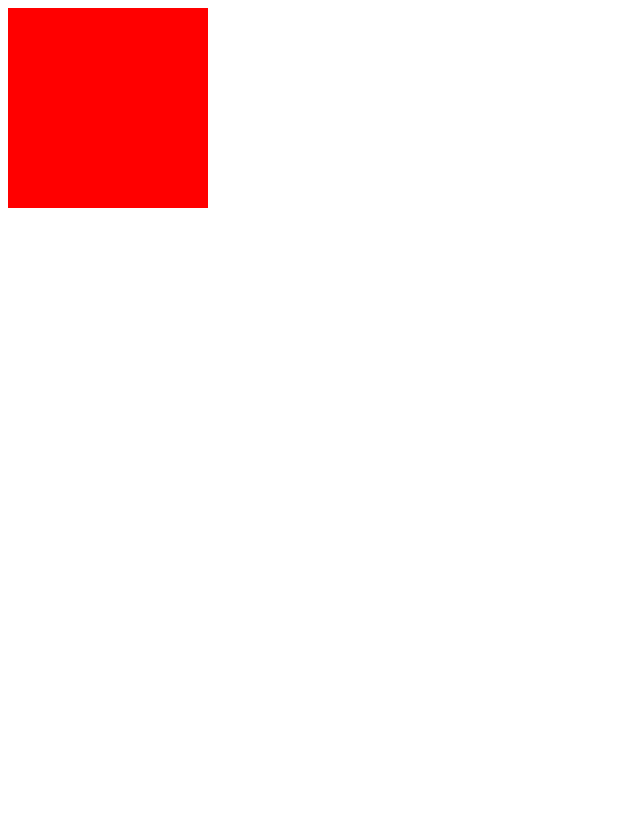
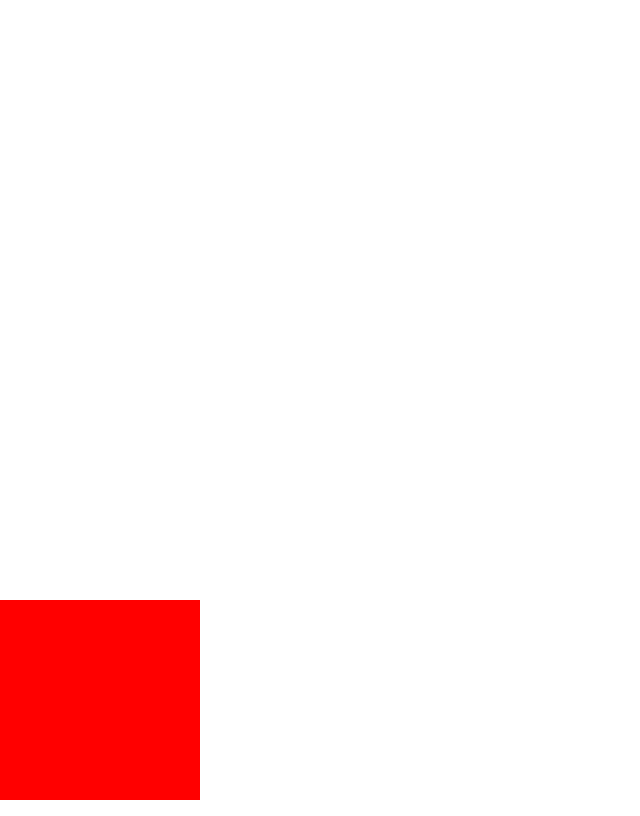
Before and after one commit to imjimmeh/js13kgames-2023, a website: page src/index.html in a window 1280 px wide. Shown: the whole page, without its empty margins (0-640 px from the left). Drawn offline with Linux system fonts and the light colour scheme; files whose address does not match are found by name.

Commit message:
feat: Initial webgl work

```diff
--- a/esbuild.config.mjs
+++ b/esbuild.config.mjs
@@ -2,11 +2,11 @@ import * as esbuild from "esbuild";
 import { copyFileSync } from "fs";
 
 await esbuild.build({
-  entryPoints: ["./src/ecs-testing/testing.ts"],
+  entryPoints: ["./src/app.ts"],
   bundle: true,
   minify: true,
   sourcemap: true,
-  outfile: "./build/game.js",
+  outfile: "./build/g.js",
 });
 
 copyFileSync("src/index.html", "build/index.html");
--- /dev/null
+++ b/src/app.ts
@@ -0,0 +1,36 @@
+import {
+  ControlledBy,
+  ControlledByComponent,
+} from "./ecs/additions/components/controlled-by";
+import { Movement } from "./ecs/additions/components/movement";
+import { createRectangle } from "./ecs/additions/shape-factory";
+import { WebGlRenderer } from "./ecs/additions/systems/WebGlRenderer";
+import { InputSystem } from "./ecs/additions/systems/input";
+import { MovementSystem } from "./ecs/additions/systems/movement";
+import { Engine } from "./ecs/core/engine";
+import { Entity } from "./ecs/core/entity";
+import { WebGl } from "./webgl/main";
+
+const canvas = document.getElementById("canvas") as HTMLCanvasElement;
+
+if (!canvas) throw `Couldn;'t find canvas`;
+
+const webgl = new WebGl({ canvas });
+webgl.init();
+
+const player = new Entity();
+player.name = "Player";
+
+for (const component of createRectangle()) {
+  player.components.add(component);
+}
+
+player.components.add(new Movement({}));
+player.components.add(new ControlledByComponent(ControlledBy.Player));
+
+const engine = new Engine();
+engine.entities.push(player);
+engine.systems.push(new InputSystem());
+engine.systems.push(new MovementSystem());
+engine.systems.push(new WebGlRenderer(webgl));
+engine.init();
--- /dev/null
+++ b/src/ecs/additions/systems/WebGlRenderer.ts
@@ -0,0 +1,77 @@
+import { WebGl } from "../../../webgl/main";
+import { IEngine } from "../../core/engine";
+import { Entity } from "../../core/entity";
+import { System } from "../../core/system";
+import { Colour } from "../components/colour";
+import { Position, PositionName } from "../components/position";
+import { Size } from "../components/size";
+
+export class WebGlRenderer extends System {
+  webgl: WebGl;
+
+  constructor(webgl: WebGl) {
+    super();
+    this.webgl = webgl;
+  }
+
+  accepts(entity: Entity): boolean {
+    return (
+      entity.components.has("Size") &&
+      entity.components.has(PositionName) &&
+      entity.components.has("Colour")
+    );
+  }
+
+  init(): void {}
+
+  update({ entities, systems }: IEngine): void {
+    this.webgl.startDraw();
+
+    for (const entity of this.getAcceptedEntities(entities)) {
+      const size = entity.components.get<Size>("Size")!;
+      const position = entity.components.get<Position>(PositionName)!;
+      const colour = entity.components.get<Colour>("Colour")!;
+
+      const rectangle = createRectangle(
+        position.x,
+        position.y,
+        size.width,
+        size.height
+      );
+      this.webgl.gl.bufferData(
+        this.webgl.gl.ARRAY_BUFFER,
+        rectangle,
+        this.webgl.gl.STATIC_DRAW
+      );
+
+      // Set a random color.
+      this.webgl.gl.uniform4f(
+        this.webgl.colourLocation!,
+        colour.r,
+        colour.g,
+        colour.b,
+        1
+      );
+
+      // Draw the rectangle.
+      var primitiveType = this.webgl.gl.TRIANGLES;
+      var offset = 0;
+      var count = 6;
+      this.webgl.gl.drawArrays(primitiveType, offset, count);
+    }
+  }
+}
+
+const createRectangle = (
+  x: number,
+  y: number,
+  width: number,
+  height: number
+): Float32Array => {
+  const x1 = x;
+  const x2 = x + width;
+  const y1 = y;
+  const y2 = y + height;
+
+  return new Float32Array([x1, y1, x2, y1, x1, y2, x1, y2, x2, y1, x2, y2]);
+};
--- a/src/ecs/additions/systems/input.ts
+++ b/src/ecs/additions/systems/input.ts
@@ -41,7 +41,7 @@ export class InputSystem extends System {
       }
     }
 
-    const xDirection = this.getAxisVector("ArrowLeft", "ArrowRight");
+    const xDirection = this.getAxisVector("ArrowRight", "ArrowLeft");
     const yDirection = this.getAxisVector("ArrowUp", "ArrowDown");
 
     for (const entity of this.getAcceptedEntities(entities)) {
--- a/src/ecs/additions/systems/renderer.ts
+++ b/src/ecs/additions/systems/renderer.ts
@@ -33,7 +33,7 @@ export class RendererSystem extends System {
   init(): void {}
 
   update({ entities }: IEngine): void {
-    instance.clearCanvas();
+    instance().clearCanvas();
 
     for (const entity of this.getAcceptedEntities(entities)) {
       shapeRendererUpdate(entity);
--- a/src/index.html
+++ b/src/index.html
@@ -1,7 +1,21 @@
 <html>
-  <head> </head>
+  <head>
+    <style>
+      html,
+      body {
+        height: 100%;
+        margin: 0;
+      }
+      /* make the canvas fill its container */
+      canvas {
+        width: 100%;
+        height: 100%;
+        display: block;
+      }
+    </style>
+  </head>
   <body>
-    <canvas></canvas>
+    <canvas id="canvas"></canvas>
     <script src="g.js"></script>
   </body>
 </html>
--- /dev/null
+++ b/src/webgl/helpers/resize-canvas.ts
@@ -0,0 +1,19 @@
+export const resizeCanvasToDisplaySize = (canvas: HTMLCanvasElement) => {
+  // Lookup the size the browser is displaying the canvas in CSS pixels.
+  const dpr = window.devicePixelRatio;
+  const { width, height } = canvas.getBoundingClientRect();
+  const displayWidth = Math.round(width * dpr);
+  const displayHeight = Math.round(height * dpr);
+
+  // Check if the canvas is not the same size.
+  const needResize =
+    canvas.width != displayWidth || canvas.height != displayHeight;
+
+  if (needResize) {
+    // Make the canvas the same size
+    canvas.width = displayWidth;
+    canvas.height = displayHeight;
+  }
+
+  return needResize;
+};
--- /dev/null
+++ b/src/webgl/main.ts
@@ -0,0 +1,112 @@
+import { resizeCanvasToDisplaySize } from "./helpers/resize-canvas";
+import { Program } from "./program";
+import { ShaderVars } from "./shaders/constants";
+import { fragmentShader } from "./shaders/fragment";
+import { vertexShader } from "./shaders/vertex";
+
+export class WebGl {
+  gl: WebGL2RenderingContext;
+  canvas: HTMLCanvasElement;
+
+  program: Program;
+
+  colourLocation?: WebGLUniformLocation;
+  positionLocation?: number;
+  resolutionLocation?: WebGLUniformLocation;
+
+  constructor({ canvas }: { canvas: HTMLCanvasElement }) {
+    this.canvas = canvas;
+
+    const gl = canvas.getContext("webgl2");
+
+    if (!gl) throw `Could not find WebGL2 context`;
+
+    this.gl = gl;
+    this.program = new Program({
+      fragmentShader: fragmentShader,
+      vertexShader: vertexShader,
+    });
+    this.program.create(this.gl);
+  }
+
+  init() {
+    const program = this.program.program!;
+
+    this.getPositionLocation(program);
+    this.getResolutionLocation(program);
+    this.getColourLocation(program);
+
+    // Create a buffer and put three 2d clip space points in it
+    const positionBuffer = this.gl.createBuffer();
+
+    // Bind it to ARRAY_BUFFER (think of it as ARRAY_BUFFER = positionBuffer)
+    this.gl.bindBuffer(this.gl.ARRAY_BUFFER, positionBuffer);
+  }
+
+  //TODO: Move most/all this to program
+  startDraw() {
+    const vao = this.gl.createVertexArray();
+
+    // and make it the one we're currently working with
+    this.gl.bindVertexArray(vao);
+
+    // Turn on the attribute
+    this.gl.enableVertexAttribArray(this.positionLocation!);
+
+    // Tell the attribute how to get data out of positionBuffer (ARRAY_BUFFER)
+    const size = 2; // 2 components per iteration
+    const type = this.gl.FLOAT; // the data is 32bit floats
+    const normalize = false; // don't normalize the data
+    const stride = 0; // 0 = move forward size * sizeof(type) each iteration to get the next position
+    const offset = 0; // start at the beginning of the buffer
+    this.gl.vertexAttribPointer(
+      this.positionLocation!,
+      size,
+      type,
+      normalize,
+      stride,
+      offset
+    );
+
+    resizeCanvasToDisplaySize(this.gl.canvas as HTMLCanvasElement);
+
+    // Tell WebGL how to convert from clip space to pixels
+    this.gl.viewport(0, 0, this.gl.canvas.width, this.gl.canvas.height);
+
+    // Clear the canvas
+    this.gl.clearColor(0, 0, 0, 0);
+    this.gl.clear(this.gl.COLOR_BUFFER_BIT);
+
+    // Tell it to use our program (pair of shaders)
+    this.gl.useProgram(this.program.program!);
+    this.gl.uniform2f(
+      this.resolutionLocation!,
+      this.gl.canvas.width,
+      this.gl.canvas.height
+    );
+    // Bind the attribute/buffer set we want.
+    this.gl.bindVertexArray(vao);
+  }
+
+  private getResolutionLocation(program: WebGLProgram) {
+    this.resolutionLocation =
+      this.gl.getUniformLocation(program, ShaderVars.Resolution) ?? undefined;
+
+    if (!this.resolutionLocation) throw `Could not get resolution location`;
+  }
+
+  private getColourLocation(program: WebGLProgram) {
+    this.colourLocation =
+      this.gl.getUniformLocation(program, ShaderVars.Colour) ?? undefined;
+
+    if (!this.colourLocation) throw `Could not find colour uniform`;
+  }
+
+  private getPositionLocation(program: WebGLProgram) {
+    this.positionLocation = this.gl.getAttribLocation(
+      program,
+      ShaderVars.Position
+    );
+    if (this.positionLocation < 0) throw `Could not find position attribute`;
+  }
+}
--- /dev/null
+++ b/src/webgl/material.ts
@@ -0,0 +1,23 @@
+import { Shader } from "./shader";
+
+export class Material {
+  readonly fragmentShader: Shader;
+  readonly vertexShader: Shader;
+
+  readonly variables: MaterialVar[];
+
+  constructor({ fragmentShader, vertexShader, variables }: Partial<Material>) {
+    if (!fragmentShader || !vertexShader || !variables)
+      throw `Shaders must exist`;
+
+    this.fragmentShader = fragmentShader;
+    this.vertexShader = vertexShader;
+    this.variables = variables;
+  }
+}
+
+export type MaterialVar = {
+  name: string;
+  location?: number;
+  type: "Attribute" | "Uniform";
+};
--- /dev/null
+++ b/src/webgl/program.ts
@@ -0,0 +1,37 @@
+import { Shader } from "./shader";
+
+export class Program {
+  private _program?: WebGLProgram;
+  readonly fragmentShader: Shader;
+  readonly vertexShader: Shader;
+
+  constructor({ fragmentShader, vertexShader }: Partial<Program>) {
+    if (!fragmentShader || !vertexShader) throw `Shaders must exist`;
+
+    this.fragmentShader = fragmentShader;
+    this.vertexShader = vertexShader;
+  }
+
+  get program(): WebGLProgram | undefined {
+    return this._program;
+  }
+
+  create(gl: WebGL2RenderingContext): WebGLProgram {
+    const program = gl.createProgram();
+
+    if (!program) throw `Error creating program`;
+
+    gl.attachShader(program, this.vertexShader.compileShader(gl));
+    gl.attachShader(program, this.fragmentShader.compileShader(gl));
+    gl.linkProgram(program);
+
+    if (gl.getProgramParameter(program, gl.LINK_STATUS)) {
+      this._program = program;
+      return program;
+    }
+
+    const error = gl.getProgramInfoLog(program);
+    gl.deleteProgram(program);
+    throw error;
+  }
+}
--- /dev/null
+++ b/src/webgl/shader.ts
@@ -0,0 +1,40 @@
+export class Shader {
+  private _compiledShader?: WebGLShader;
+  readonly source: string;
+  readonly type: ShaderType;
+
+  constructor({ source, type }: Partial<Shader>) {
+    if (!source) throw `Source cannot be null`;
+    if (!type) throw `Type cannot be null`;
+
+    this.source = source;
+    this.type = type;
+  }
+
+  get compiledShader(): WebGLShader | undefined {
+    return this._compiledShader;
+  }
+
+  compileShader(gl: WebGL2RenderingContext): WebGLShader {
+    const shader = gl.createShader(this.type);
+    if (!shader) throw `Error creating shader`;
+
+    gl.shaderSource(shader, this.source);
+    gl.compileShader(shader);
+
+    if (gl.getShaderParameter(shader, gl.COMPILE_STATUS)) {
+      this._compiledShader = shader;
+      return shader;
+    }
+
+    const error = gl.getShaderInfoLog(shader);
+    gl.deleteShader(shader);
+
+    throw error;
+  }
+}
+
+export enum ShaderType {
+  "Vertex" = 0x8b31,
+  "Fragment" = 0x8b30,
+}
--- /dev/null
+++ b/src/webgl/shaders/constants.ts
@@ -0,0 +1,5 @@
+export const ShaderVars = {
+  Position: "a_position",
+  Resolution: "u_resolution",
+  Colour: "u_colour",
+};
--- /dev/null
+++ b/src/webgl/shaders/fragment.ts
@@ -0,0 +1,22 @@
+import { Shader, ShaderType } from "../shader";
+
+const shaderSource = `#version 300 es
+
+// fragment shaders don't have a default precision so we need
+// to pick one. highp is a good default. It means "high precision"
+precision highp float;
+
+uniform vec4 u_colour;
+
+// we need to declare an output for the fragment shader
+out vec4 outColour;
+
+void main() {
+  // Just set the output to a constant reddish-purple
+  outColour = u_colour;
+}`;
+
+export const fragmentShader = new Shader({
+  source: shaderSource,
+  type: ShaderType.Fragment,
+});
--- /dev/null
+++ b/src/webgl/shaders/vertex.ts
@@ -0,0 +1,29 @@
+import { Shader, ShaderType } from "../shader";
+
+const source = `#version 300 es
+
+// an attribute is an input (in) to a vertex shader.
+// It will receive data from a buffer
+in vec2 a_position;
+
+uniform vec2 u_resolution;
+// all shaders have a main function
+void main() {
+  // convert the position from pixels to 0.0 to 1.0
+  vec2 zeroToOne = a_position / u_resolution;
+
+  // convert from 0->1 to 0->2
+  vec2 zeroToTwo = zeroToOne * 2.0;
+
+  // convert from 0->2 to -1->+1 (clip space)
+  vec2 clipSpace = zeroToTwo - 1.0;
+
+  // gl_Position is a special variable a vertex shader
+  // is responsible for setting
+  gl_Position = vec4(clipSpace, 0, 1);
+}`;
+
+export const vertexShader = new Shader({
+  source: source,
+  type: ShaderType.Vertex,
+});
```
Also changed, not shown: docs/TODO.md (+2 -2 lines), build/g.js, build/game.js (deleted), build/index.html, 2 other files.
